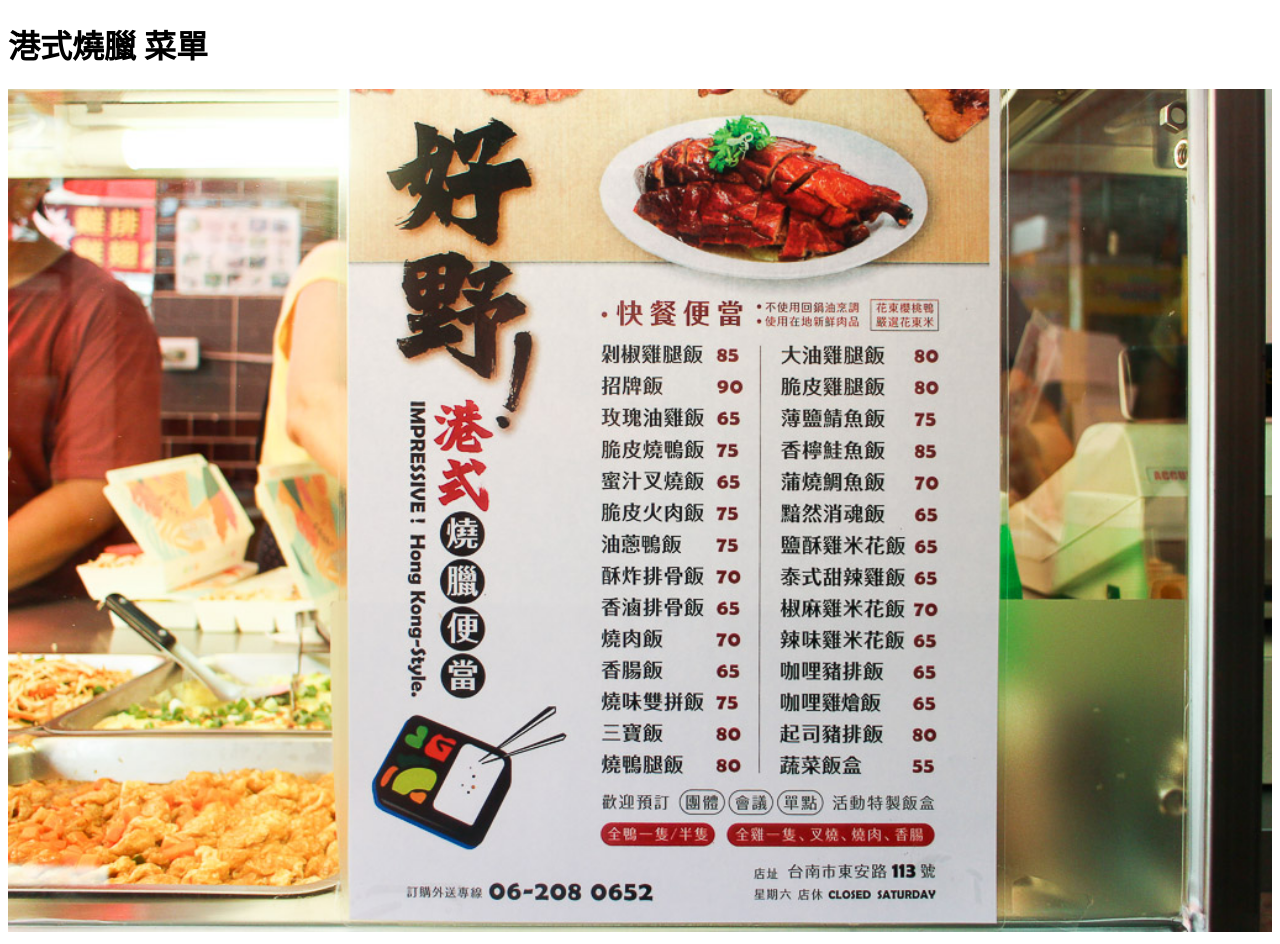
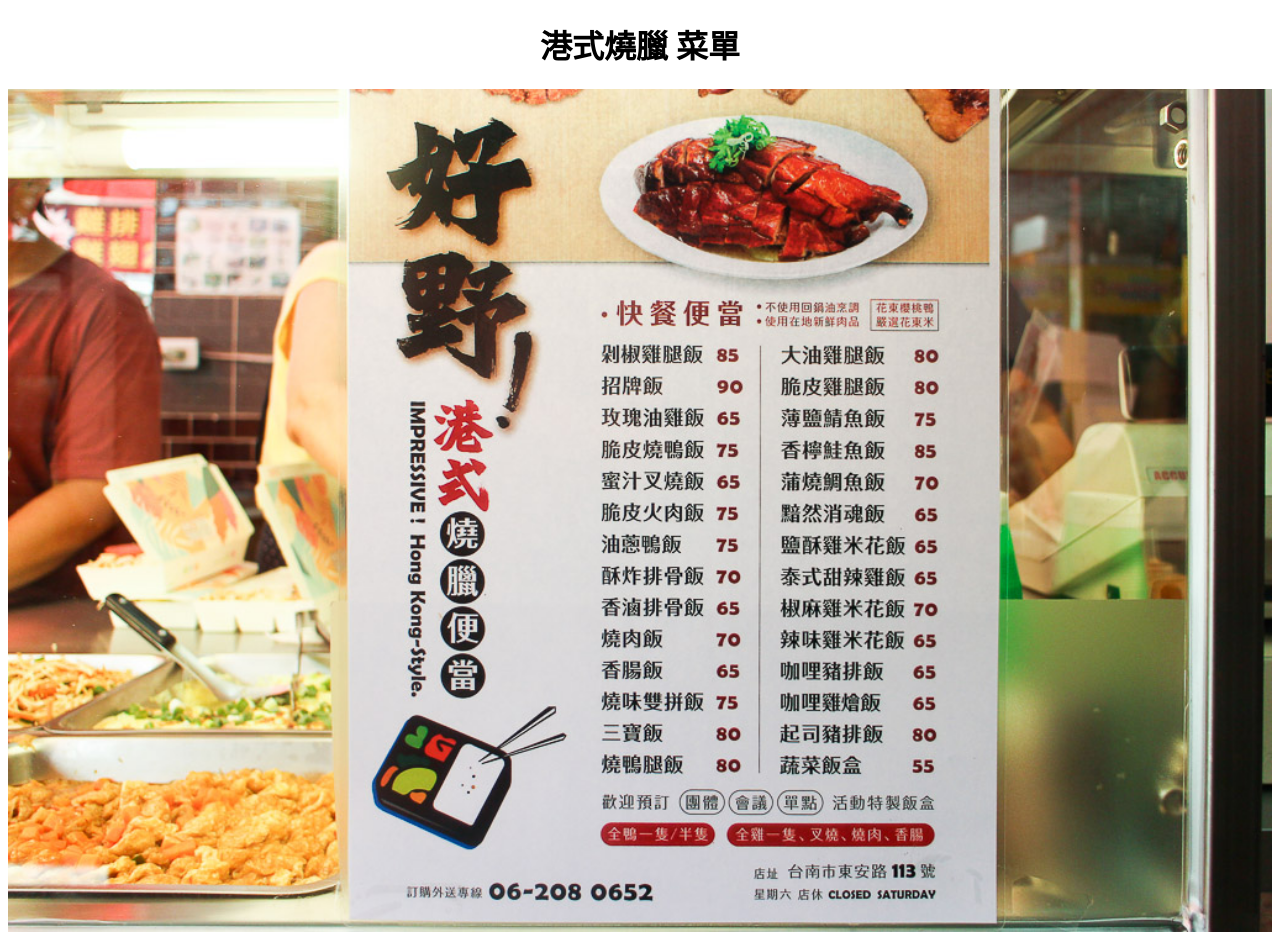
Before and after one commit to wayne0224/test, a plain HTML site: page index.html in a window 1280 px wide. Drawn offline with Linux system fonts and the light colour scheme.

Commit message:
Update index.html

```diff
--- a/index.html
+++ b/index.html
@@ -5,7 +5,11 @@
     <title>港式燒臘</title>
   </head>
   <body>
-    <h1>港式燒臘 菜單</h1>
-    <img alt="港式燒臘 菜單" width="100%" src="20210615212102_29.jpg" />
+    <div align="center" width="100%">
+      <div width="80%">
+        <div align="center"><h1>港式燒臘 菜單</h1></div>
+        <img alt="港式燒臘 菜單" width="100%" src="20210615212102_29.jpg" />
+      </div>
+    </div>
   </body>
 </html>
```
